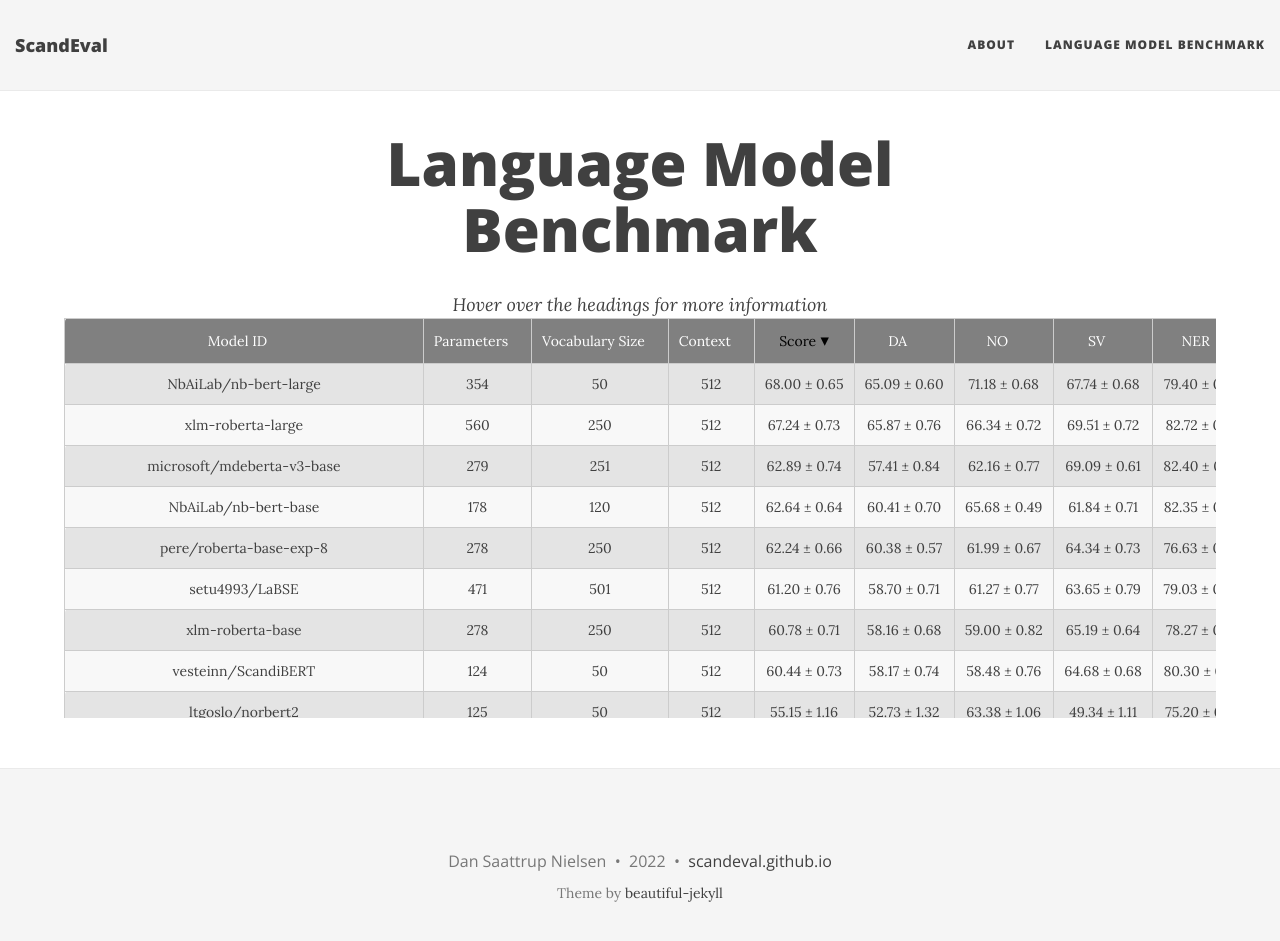
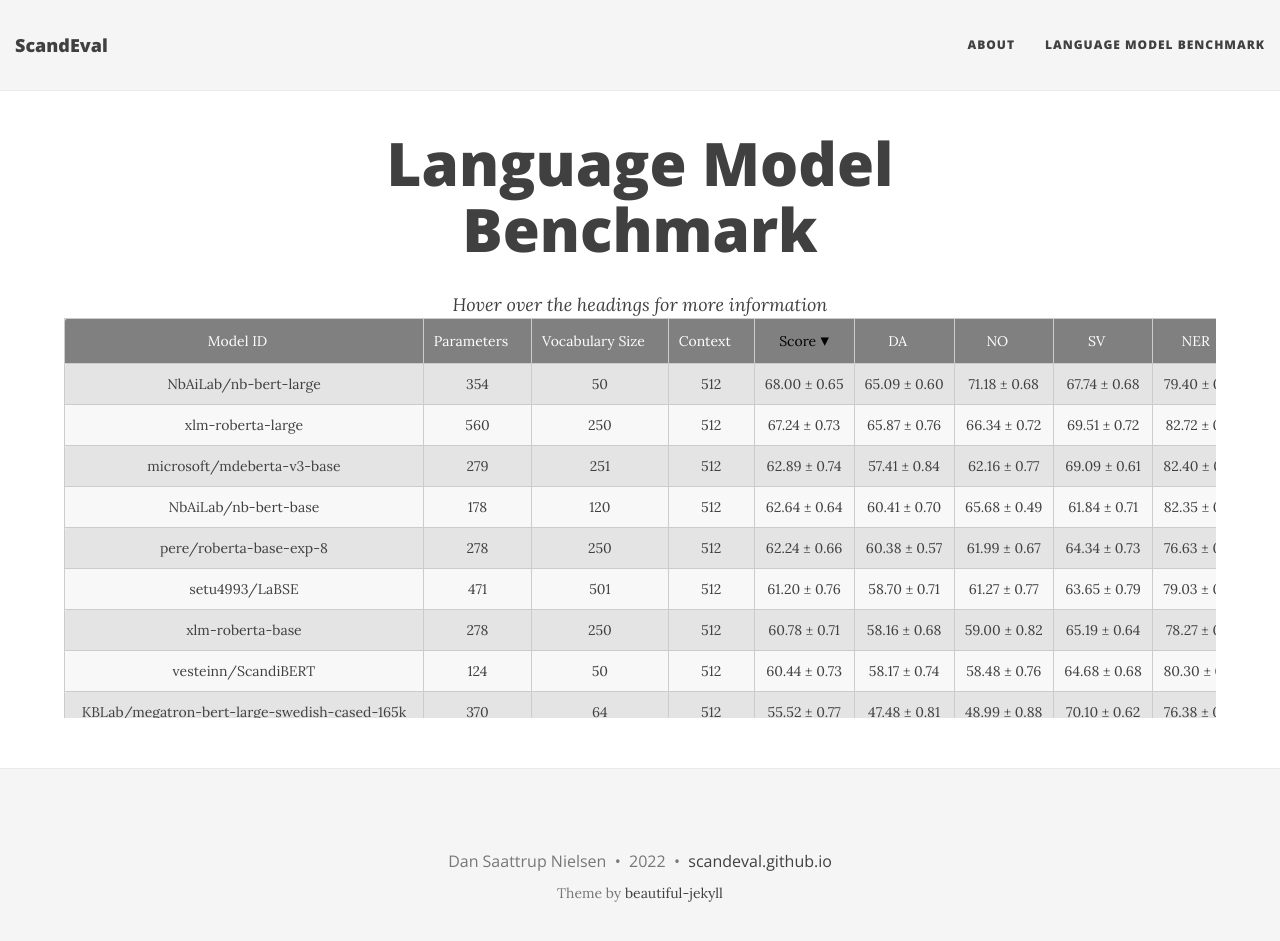
Before and after one commit to ScandEval/scandeval.github.io, a Jekyll site: the page built from language-model-benchmark.md, in a window 1280 px wide and 954 px high. Shown: the top 941 px of the window. Built offline with Jekyll 4.4.1, drawn with Linux system fonts in a browser that asks for light colours; nearby versions of some CDN libraries; some of the changed lines change nothing that is shown.

Commit message:
feat: Add KBLab/megatron-bert-large-swedish-cased-165k

```diff
--- a/language-model-benchmark.md
+++ b/language-model-benchmark.md
@@ -1163,6 +1163,34 @@ title: Language Model Benchmark
    <td class="sv la">27.84 ± 0.75 / 62.01 ± 0.32</td> <!-- ScaLA-sv -->
    <td class="sv qa">41.29 ± 0.64 / 46.76 ± 0.52</td> <!-- ScandiQA-sv -->
   </tr>
+  <tr>
+   <td>KBLab/megatron-bert-large-swedish-cased-165k</td> <!-- Model ID -->
+   <td class="num_model_parameters">370</td> <!-- Number of trainable parameters -->
+   <td class="vocabulary_size">64</td> <!-- Size of the model's vocabulary -->
+   <td class="max_sequence_length">512</td> <!-- Maximum sequence length of the model-->
+   <td class="score"></td> <!-- ScandEval score -->
+   <td class="da-score"></td> <!-- Danish score -->
+   <td class="no-score"></td> <!-- Norwegian score -->
+   <td class="sv-score"></td> <!-- Swedish score -->
+   <td class="ner-score"></td> <!-- Mean named entity recognition score -->
+   <td class="sent-score"></td> <!-- Mean sentiment classification score -->
+   <td class="la-score"></td> <!-- Mean linguistic acceptability score -->
+   <td class="qa-score"></td> <!-- Mean question answering score -->
+   <td class="da ner">76.78 ± 0.65 / 79.05 ± 0.82</td> <!-- DaNE -->
+   <td class="da sent">39.44 ± 0.64 / 59.46 ± 0.41</td> <!-- AngryTweets -->
+   <td class="da la">24.13 ± 1.52 / 61.31 ± 0.80</td> <!-- ScaLA-da -->
+   <td class="da qa">49.59 ± 0.43 / 54.82 ± 0.55</td> <!-- ScandiQA-da -->
+   <td class="no ner">82.66 ± 0.60 / 85.28 ± 0.52</td> <!-- NorNE-nb -->
+   <td class="no ner">74.76 ± 0.65 / 78.76 ± 0.52</td> <!-- NorNE-nn -->
+   <td class="no sent">41.14 ± 0.65 / 48.29 ± 0.38</td> <!-- NoReC -->
+   <td class="no la">30.24 ± 1.64 / 65.09 ± 0.82</td> <!-- ScaLA-nb -->
+   <td class="no la">22.66 ± 1.76 / 61.32 ± 0.88</td> <!-- ScaLA-nn -->
+   <td class="no qa">49.65 ± 0.56 / 55.17 ± 0.55</td> <!-- ScandiQA-no -->
+   <td class="sv ner">73.66 ± 0.79 / 78.79 ± 0.64</td> <!-- SUC3 -->
+   <td class="sv sent">76.56 ± 0.74 / 71.81 ± 0.84</td> <!-- SweReC -->
+   <td class="sv la">75.89 ± 0.49 / 87.15 ± 0.28</td> <!-- ScaLA-sv -->
+   <td class="sv qa">54.30 ± 0.45 / 59.20 ± 0.49</td> <!-- ScandiQA-sv -->
+  </tr>
  </tbody>
 </table>
 </div>
```
